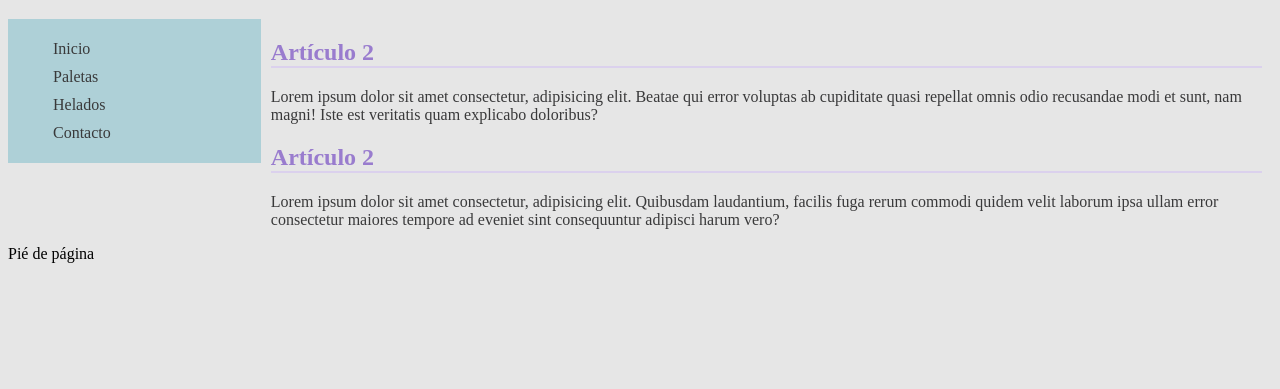
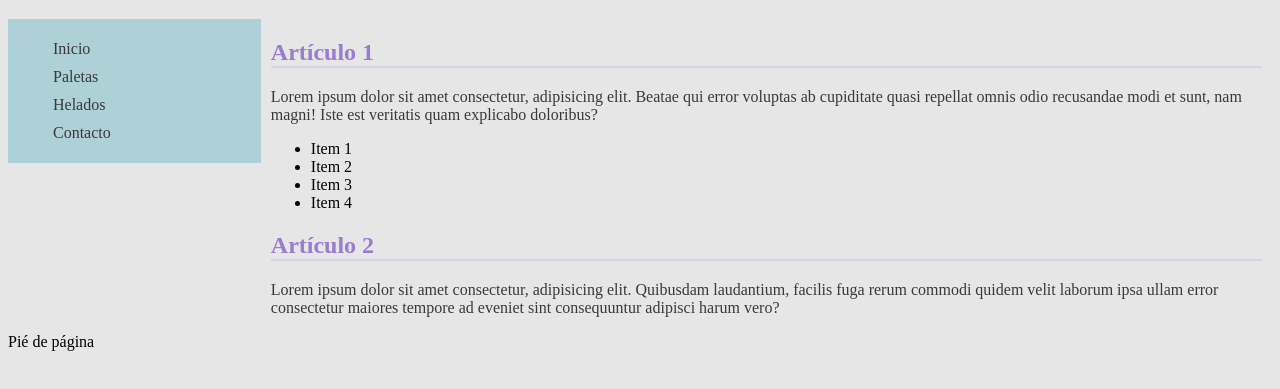
Before and after one commit to 20203tn077/20203tn077-aweb.3c.u2.p4.html.cardenas.guevara, a plain HTML site: page index.html in a window 1280 px wide. Shown: the part 61-450 px from the top of the page. Drawn offline with Linux system fonts and the light colour scheme.

Commit message:
Corrección de lista en Artículo 1

```diff
--- a/index.html
+++ b/index.html
@@ -65,8 +65,14 @@
         </nav>
         <section id="content">
             <article>
-                <h2>Artículo 2</h2>
+                <h2>Artículo 1</h2>
                 <p>Lorem ipsum dolor sit amet consectetur, adipisicing elit. Beatae qui error voluptas ab cupiditate quasi repellat omnis odio recusandae modi et sunt, nam magni! Iste est veritatis quam explicabo doloribus?</p>
+                <ul>
+                    <li>Item 1</li>
+                    <li>Item 2</li>
+                    <li>Item 3</li>
+                    <li>Item 4</li>
+                </ul>
             </article>
             <article>
                 <h2>Artículo 2</h2>
```
